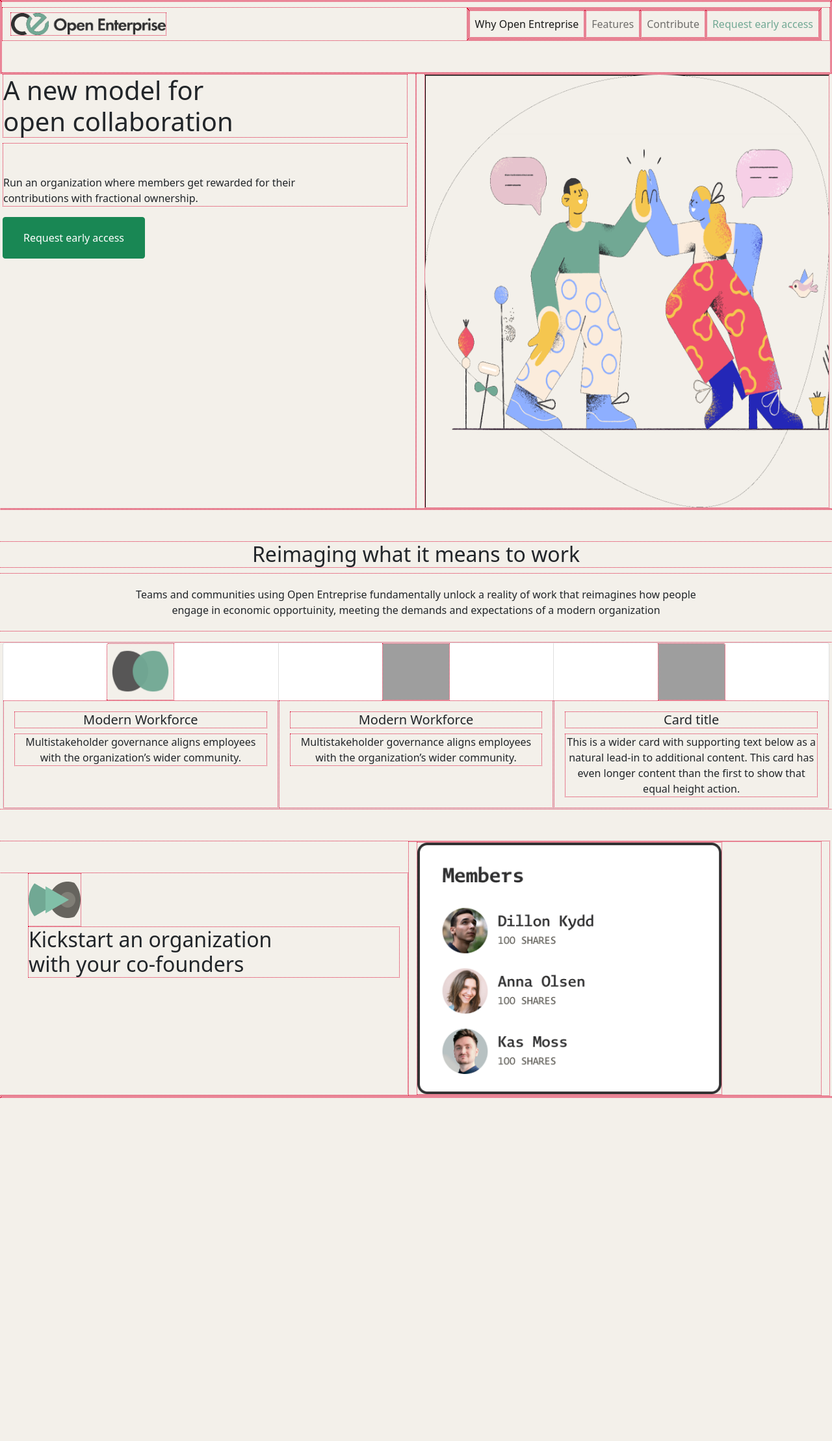
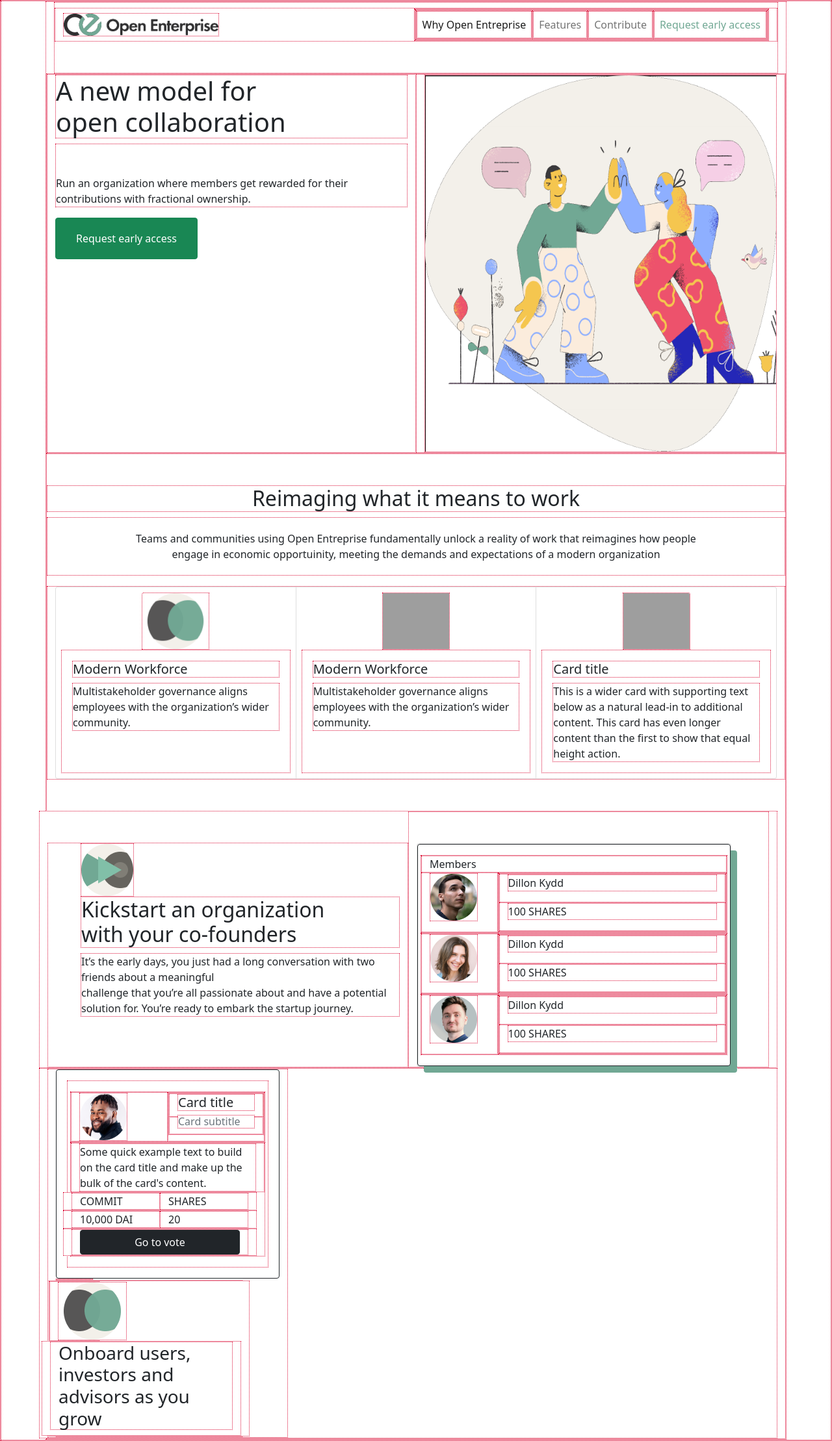
Before and after one commit to WilliamsChazal/Open-Entreprise, a PHP site: page / in a window 1280 px wide. Shown: the whole page at 65% size. Before the commit the page ends 1690 px from the top, so only its background shows below. Run offline with PHP 8.4, Linux system fonts and the light colour scheme; grey boxes are pictures that could not be loaded.

Commit message:
Commit du 29 mars 2021

```diff
--- a/index.php
+++ b/index.php
@@ -1,14 +1,14 @@
 <?php include "header.php";?>
 
 
-
+<div class="container">
 
 
 
 
 <!-- début Navbar -->
 <nav class="navbar navbar-expand-lg navbar-light pb-5">
-  <div class="container-fluid">
+  <div class="container">
         <img src="logo.png" id="logo" alt="Le Logo">
     <button class="navbar-toggler" type="button" data-bs-toggle="collapse" data-bs-target="#navbarNav" aria-controls="navbarNav" aria-expanded="false" aria-label="Toggle navigation">
       <span class="navbar-toggler-icon"></span>
@@ -50,7 +50,7 @@
 
     </div>
 
-</div>
+
 
 <div class="row">
 
@@ -60,7 +60,7 @@
 <!-- début des cards -->
 
 <div class="card-group">
-  <div class="card">
+  <div class="card p-2">
     <img src="images-cards/Icon.png" class="card-img-top icons" alt="...">
     <div class="card-body center-card-title-text">
     <h5 class="card-title">Modern Workforce</h5>
@@ -68,7 +68,7 @@
 
     </div>
   </div>
-  <div class="card">
+  <div class="card p-2">
     <img src="..." class="card-img-top icons" alt="...">
     <div class="card-body center-card-title-text">
     <h5 class="card-title">Modern Workforce</h5>
@@ -76,7 +76,7 @@
 
     </div>
   </div>
-  <div class="card">
+  <div class="card p-2">
     <img src="..." class="card-img-top icons" alt="...">
     <div class="card-body center-card-title-text">
       <h5 class="card-title">Card title</h5>
@@ -92,15 +92,106 @@
 <div class="row mt-5">
 
  <div class="col-sm-12 col-md-6 mt-5 padding-left">
-   <img src="images-cards/icon4.png"> <h2> Kickstart an organization <br> with your co-founders </h2> </div>
+   <img src="images-cards/icon4.png"> <h2> Kickstart an organization <br> with your co-founders </h2>
+   <p>It’s the early days, you just had a long conversation with two friends about a meaningful <br>
+    challenge that you’re all passionate about and have a potential solution for. You’re ready to embark the startup journey.</p>
+  </div>
 
- <div class="col-sm-12 col-md-6">
-   <img src="images-cards/members-widget.png" id="members-widget-size" class="members-widget size-members-widget" alt="members-widget.png">
+  <div class="col-sm-12 col-md-6">
+    <div class="card mt-5" id="card-member-size">
+      <div class="card-body border-dark border rounded box-shadow">
+        <div class="row">
+          <div class="col-12">Members</div>
+          <div class="col-3">
+            <img src= dillon.png>
+          </div>
+          <div class="col-9">
+            <div class="row">
+              <div class="col-12"><p> Dillon Kydd</p></div>
+              <div class="col-12"><p>100 SHARES</p></div>
+            </div>
+          </div>
+        </div>
+        <div class="row">
+          <div class="col-3">
+            <img src= anna.png>
+          </div>
+          <div class="col-9">
+            <div class="row">
+              <div class="col-12"><p> Dillon Kydd</p></div>
+              <div class="col-12"><p>100 SHARES</p></div>
+            </div>
+          </div>
+        </div>
+  <!-- Ligne kas -->
+        <div class="row">
+          <div class="col-3">
+            <img src= kas.png>
+          </div>
+          <div class="col-9">
+            <div class="row">
+              <div class="col-12"><p> Dillon Kydd</p></div>
+              <div class="col-12"><p>100 SHARES</p></div>
+            </div>
+          </div>
+        </div>
+  <!-- Fin ligne Kas -->
+      </div>
     </div>
+  </div>
+</div>
+
+<!-- Jassir -->
+<div class="row">
+  <div class="col-md-4">
+  <div class="card p-3 border-dark">
+  <div class="card-body">
+    <div class="row">
+      <div class="col-6">
+         <img src=jassir.png style="width 72px">
+    </div>
+      <div class="col-6">
+        <div class="row">
+         <div><h5 class="card-title col-12 ml-5">Card title</h5></div>
+         <div><h6 class="card-subtitle mb-2 text-muted col-12">Card subtitle</h6></div>
 
 
+         </div>
+       </div>
+    </div>
+    <div class="row">
+         <div><p class="card-text col-12">Some quick example text to build on the card title and make up the bulk of the card's content.</p></div>
+  <div class="row">
+  <div class="col-6"> COMMIT </div>
+  <div class="col-6"> SHARES </div>
+  </div>
+
+  <div class="row">
+  <div class="col-6"> 10,000 DAI </div>
+  <div class="col-6"> 20  </div>
+  </div>
+
+  <div class="row">
+  <div class="d-grid gap-2"> <button type="button" class="btn btn-dark">Go to vote</button> </div>
+
+  </div>
+
+  </div>
+  </div>
+  </div>
+  <div class="col-md-2"></div>
+  <!-- Attention: doit rester vide ! -->
 
 
+  <!-- mon html ici -->
+  <div class="col-md-10">
+      <div class="row">
+        <div class="col-3"><img src=images-cards/icon.png></div>
+        <div class="row"><h3>Onboard users, investors and advisors as you grow</h3></div>
+      </div>
+  </div>
+
+  </div>
 
 </div>
 
@@ -121,4 +212,11 @@
 
 
 
+
+
+
+
+
+
+
 <?php include "footer.php";?>
--- a/style.css
+++ b/style.css
@@ -1,5 +1,5 @@
 *{
-    background-color:#F3F0EA ;
+    background-color:#ffffff ;
 }
 
 #logo{
@@ -15,8 +15,17 @@
     width: 100%;
 }
 
+#card-member-size{
+    width: 484px;
+}
 
+.member-size{
+    width: 72px;
+}
 
+.text-member{
+    text-align: right;
+}
 
 *{
     border-style: dotted;
@@ -60,14 +69,17 @@
     margin-right: auto;
 }
 
-.center-card-title-text{
-    text-align: center;
-}
-
-#members-widget-size{
-    width: 470px;
-}
 
 .padding-left{
     padding-left: 50px;
 }
+
+.padding-left-2{
+    padding-left: 70px;
+}
+
+.box-shadow
+{
+box-shadow:10px 10px 0px #71A894;
+border-radius: 10px / 10px;
+}
```
Also changed, not shown: anna.png (added), dillon.png (added), jassir.png (added), kas.png (added).
